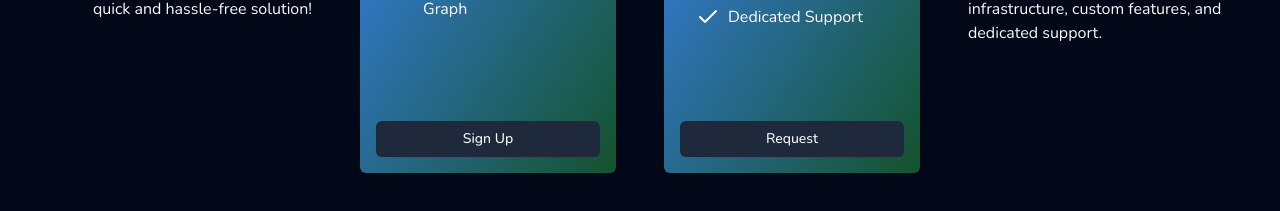
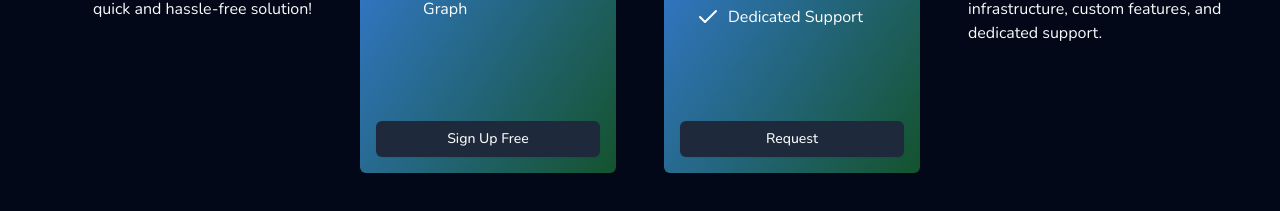
Before and after one commit to TheRealYT/otp, a React (Vite) app: page / in a window 1280 px wide. Shown: the part 2979-3190 px from the top of the page. Built offline with nearby package versions, Linux system fonts and the light colour scheme.

Commit message:
rename signup button for free plan

```diff
--- a/src/pages/home/PricingSection.tsx
+++ b/src/pages/home/PricingSection.tsx
@@ -5,7 +5,7 @@ import {Link} from 'react-router-dom';
 const prices = [
     {
         title: 'Basic',
-        btn: 'Sign Up',
+        btn: 'Sign Up Free',
         url: '/signup',
         features: [
             'Unlimited Requests',
```
